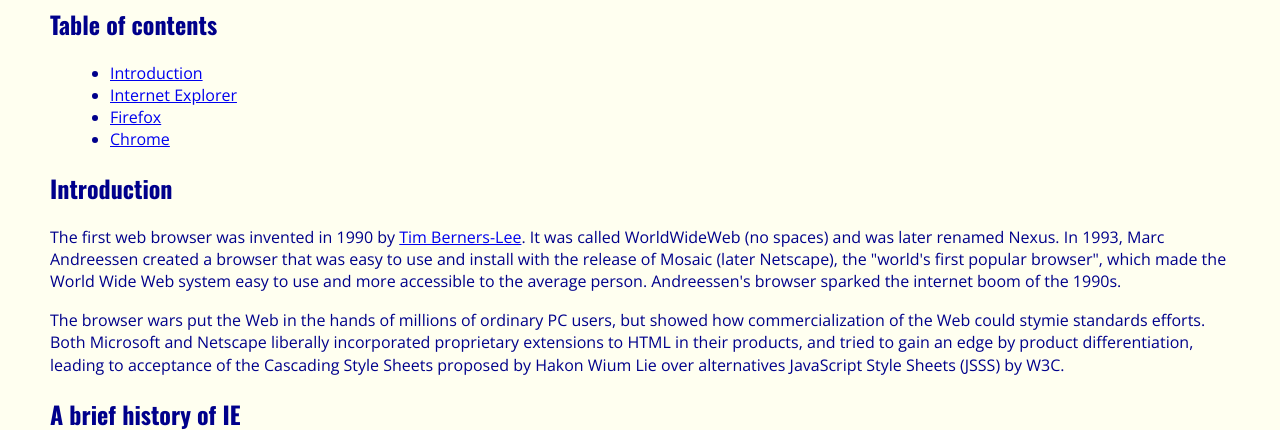
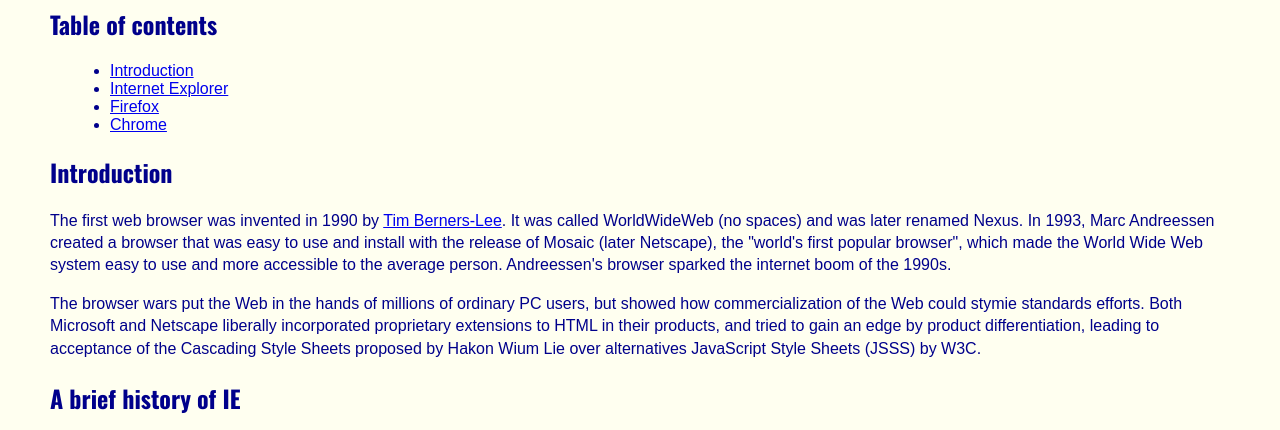
Before and after one commit to ReditGem3581/browserhistory, a plain HTML site: page index.html in a window 1280 px wide. Shown: the part 84-514 px from the top of the page. Drawn offline with nearby package versions, Linux system fonts and the light colour scheme.

Commit message:
Add inline fallback styles for easier local verification

```diff
--- a/index.html
+++ b/index.html
@@ -5,6 +5,14 @@
   <meta name="viewport" content="width=device-width,initial-scale=1">
   <title>A history of browsers</title>
   <link rel="stylesheet" href="style.css">
+  <!-- Inline fallback styles to ensure basic styling shows even if external CSS or fonts fail -->
+  <style>
+    body { background-color: Ivory; color: DarkBlue; margin: 10px 50px; font-family: Arial, Helvetica, sans-serif; }
+    h1,h2,h3 { font-family: 'Oswald', Arial, sans-serif; }
+    img { vertical-align: middle; }
+    ul { margin-left: 1.25rem; }
+    p { line-height: 1.4; }
+  </style>
 </head>
 <body>
   <h1>A history of browsers</h1>
```
